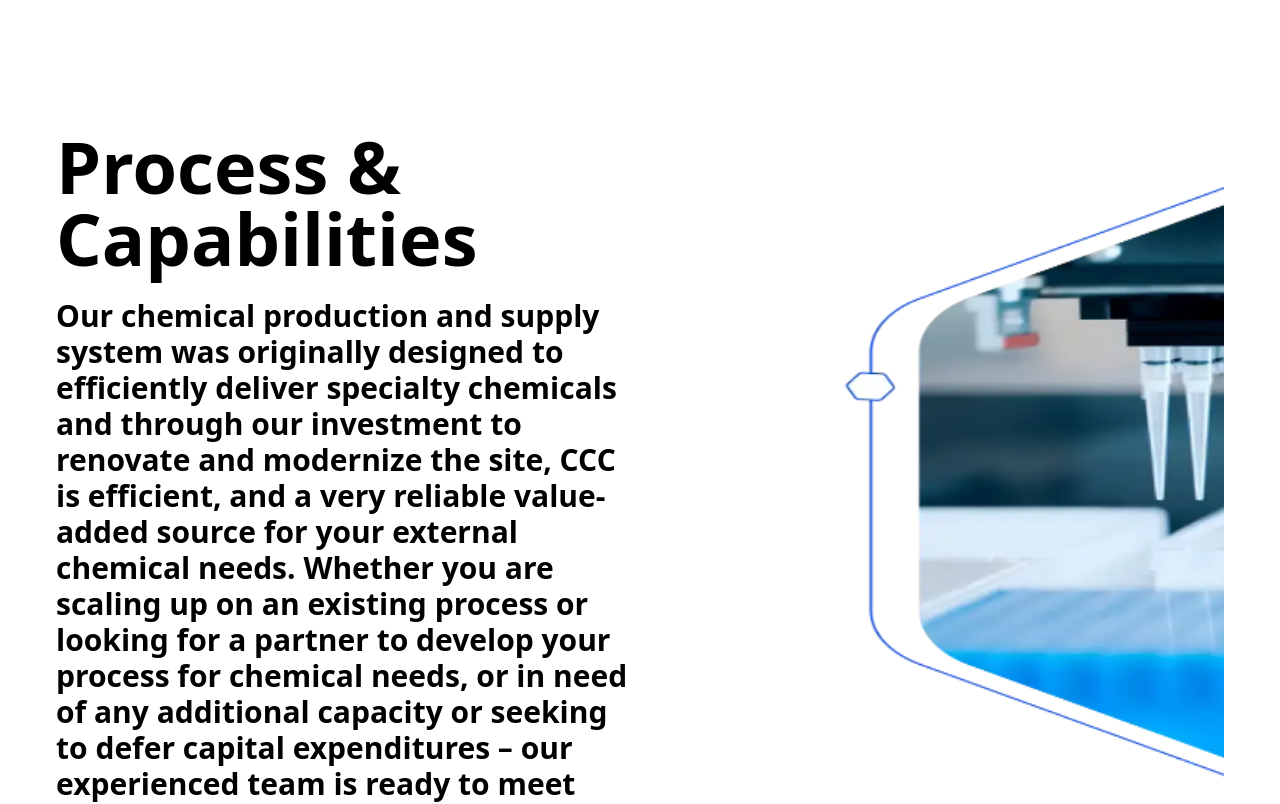
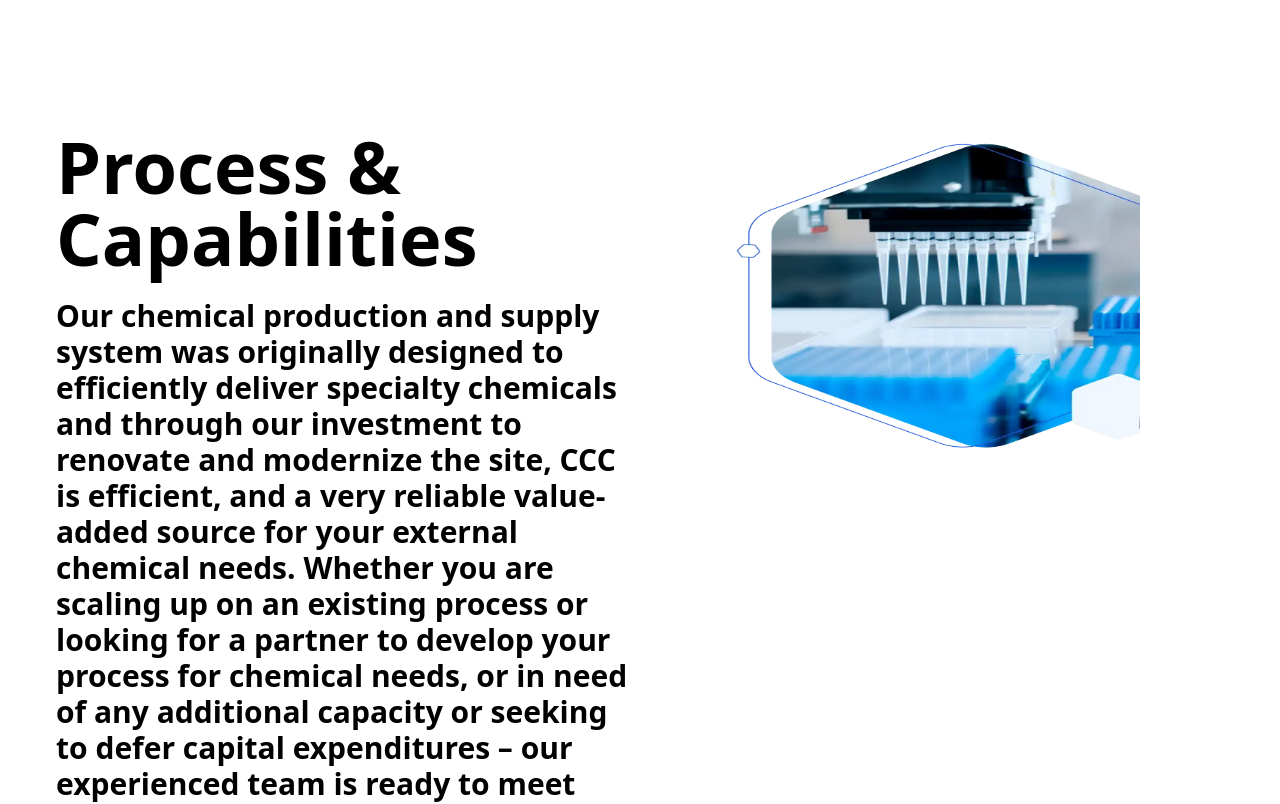
Before and after one commit to onclereg/caboletstore, a Next.js app: page / in a window 1280 px wide. Shown: the part 940-1744 px from the top of the page. Built offline with nearby package versions, Linux system fonts and the light colour scheme.

Commit message:
image added

```diff
--- a/components/Hero2.tsx
+++ b/components/Hero2.tsx
@@ -9,8 +9,13 @@ const Hero2 = () => {
                 <h1 className=' text-3xl md:text-7xl font-bold'>Process & Capabilities</h1>
                 <p>Our chemical production and supply system was originally designed to efficiently deliver specialty chemicals and through our investment to renovate and modernize the site, CCC is efficient, and a very reliable value-added source for your external chemical needs. Whether you are scaling up on an existing process or looking for a partner to develop your process for chemical needs, or in need of any additional capacity or seeking to defer capital expenditures – our experienced team is ready to meet your needs.</p>
             </div>
-            <div className=' bg-[url(/class_image.png)] bg-cover' >
-
+            <div className=' md:pr-8' >
+                <Image
+                        src="/class_image.png"
+                        alt="Picture"
+                        width={500}
+                        height={500}
+                    />
             </div>
         </div>
 
```
